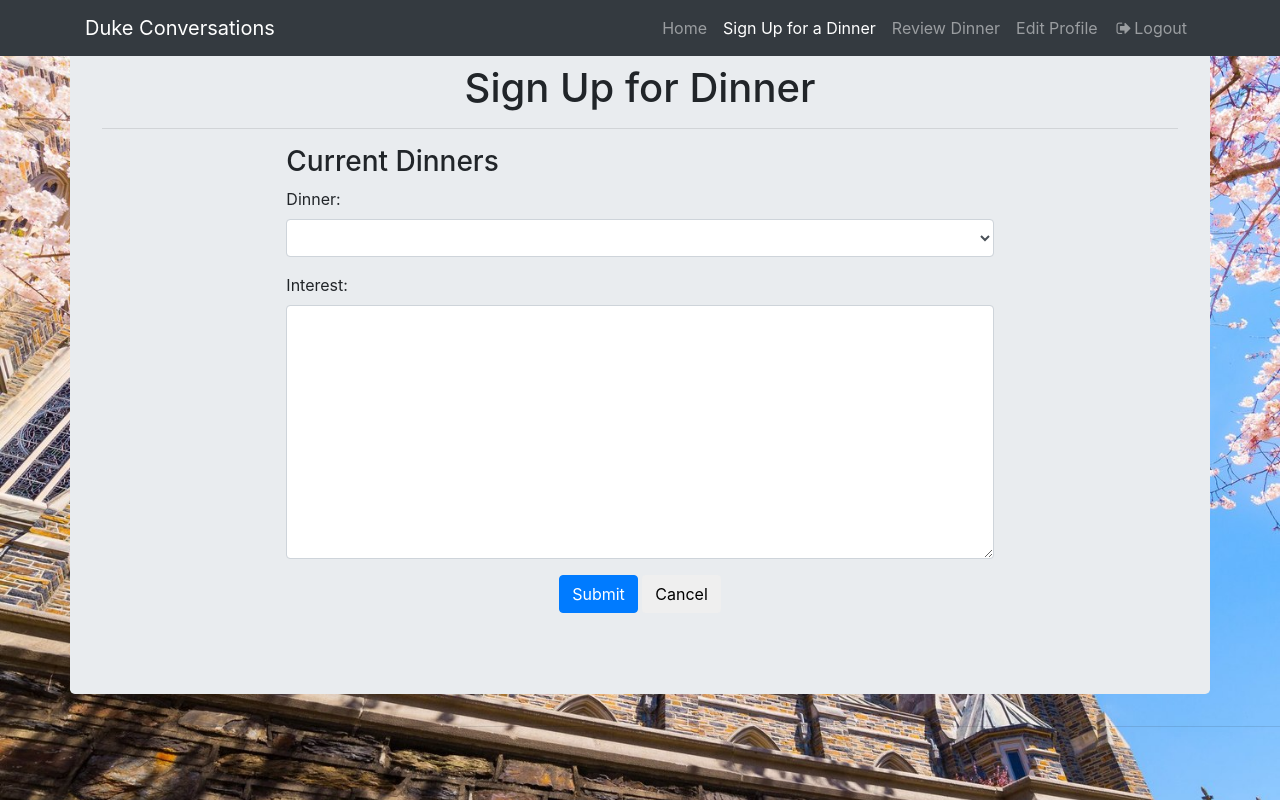
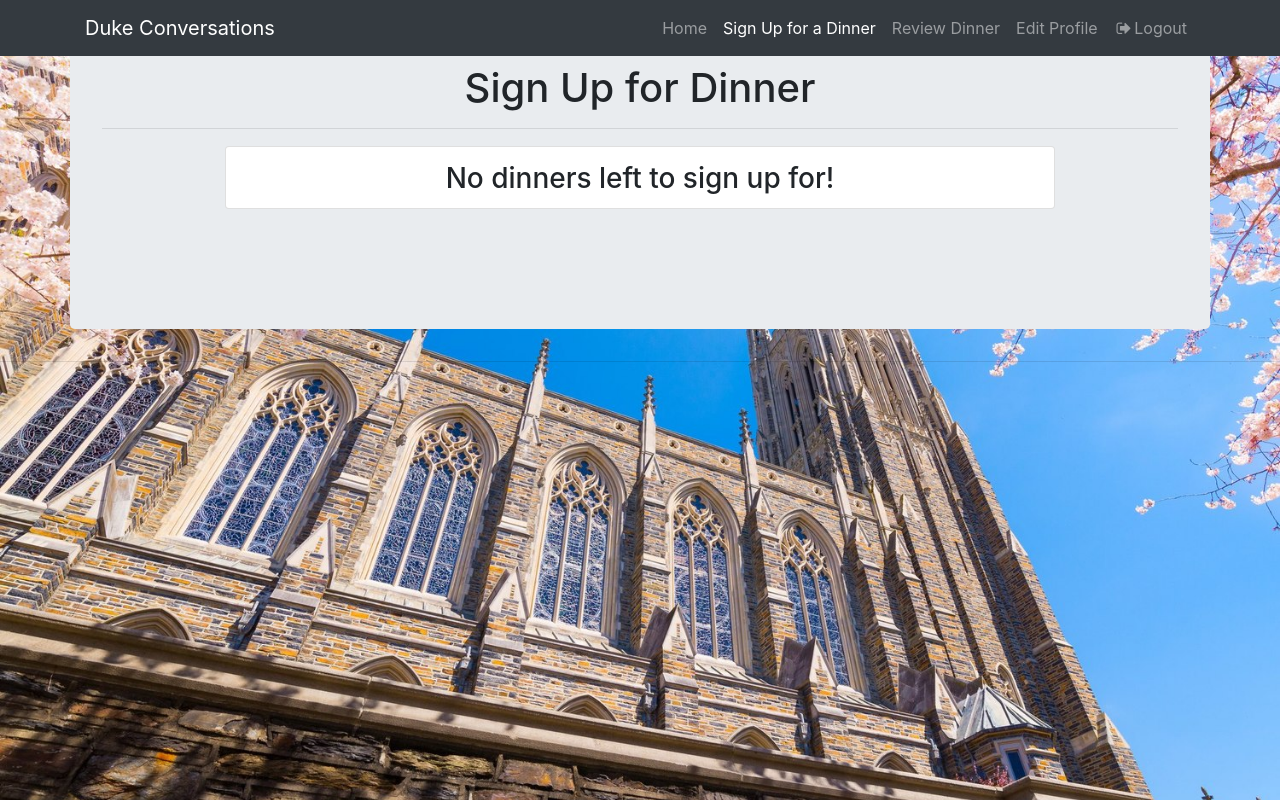
Before and after one commit to amd112/dukeConversations, a Django app: page /register in a window 1280 px wide. Run offline with Django 3.2, Linux system fonts and the light colour scheme; a user stored in the database is signed in; data comes from the database, SQL or seed files in the repository; both versions use the stored data as it was after the commit; lists and menus that the app fills with data are empty; some libraries are stand-ins or nearby versions.

Commit message:
review tab backend works #7
also made it so dinner signup and reviews show a page that says none
left when there are none left, instead of a blank form.

Reviews are gross now.

```diff
--- a/site/convos/app/forms.py
+++ b/site/convos/app/forms.py
@@ -3,6 +3,7 @@ import datetime
 from django import forms
 from django.contrib.auth.models import User
 from .models import Student, Dinner, Professor, Application, Review
+
 
 class loginForm(forms.Form):
 	username = forms.CharField(max_length = 70, widget=forms.TextInput(attrs={'class' : 'form-control'}))
@@ -84,16 +85,21 @@ class reviewDinner(forms.Form):
 		self.user = kwargs.pop('user',None)
 		super(reviewDinner, self).__init__(*args,**kwargs)
 
+		today = datetime.date.today()
 		attended_dinners = Application.objects.filter(username = self.user.username).values_list("dinner_id", flat=True)
 		#needs to be Attended.objects.filter(username = request.user.get_username(), but attended has yet to reach master
 		#might want to sort at this point
 		reviewed_dinners = Review.objects.filter(username = self.user.username).values_list("dinner_id", flat=True)
-		available_reviews = [(x, Dinner.objects.get(pk = x)) for x in attended_dinners if x not in reviewed_dinners]
+		upcoming = Dinner.objects.filter(date_time__gt=today).values_list("id", flat=True)
+		available_reviews = [(x, Dinner.objects.get(pk = x)) for x in attended_dinners if x not in reviewed_dinners and x not in upcoming]
 
 		#defining field types
 		self.fields['dinner'].choices = available_reviews
 		self.fields['dinner'].widget.attrs.update({'class' : 'form-control'})
-		self.fields['rating'].widget.attrs.update({'class' : 'form-control'})
 
+	ranking = [(1, 1), (2, 2), (3, 3), (4, 4), (5, 5)]
 	dinner = forms.ChoiceField()
-	rating = forms.CharField(widget=forms.Textarea)
+	food_grade = forms.ChoiceField(choices = ranking, widget = forms.RadioSelect(attrs={'class' : 'form-control inline'}), label = "How would you rate the food at this dinner?")
+	convo_grade = forms.ChoiceField(choices = ranking, widget = forms.RadioSelect(attrs={'class' : 'form-control inline'}), label = "How would you rate the conversation at this dinner?")
+	food_comments = forms.CharField(required=False, widget=forms.TextInput(attrs={'class' : 'form-control'}), label = "Is there anything else we should know about the food at this dinner?")
+	convo_comments = forms.CharField(required=False, widget=forms.Textarea(attrs={'class' : 'form-control'}), label = "Is there anything you'd like to tell us about the atmosphere or conversation at this dinner?")
--- a/site/convos/app/models.py
+++ b/site/convos/app/models.py
@@ -135,10 +135,10 @@ class Application(models.Model):
 class Review(models.Model):
 	username = models.ForeignKey(Student, on_delete = models.DO_NOTHING)
 	dinner_id = models.ForeignKey(Dinner, on_delete = models.DO_NOTHING)
-	food_grade = models.IntegerField(validators = [MinValueValidator(0), MaxValueValidator(5)], null = True)
-	convo_grade = models.IntegerField(validators = [MinValueValidator(0), MaxValueValidator(5)], null = True)
-	food_comments = models.TextField(max_length = 1000, null = True)
-	convo_comments = models.TextField(max_length = 1000, null = True)
+	food_grade = models.IntegerField(validators = [MinValueValidator(0), MaxValueValidator(5)])
+	convo_grade = models.IntegerField(validators = [MinValueValidator(0), MaxValueValidator(5)])
+	food_comments = models.TextField(max_length = 1000, null = True, blank = True)
+	convo_comments = models.TextField(max_length = 1000, null = True, blank = True)
 	date_time = models.DateTimeField(auto_now_add=True)
 
 
--- a/site/convos/app/templates/html_work/confirm.html
+++ b/site/convos/app/templates/html_work/confirm.html
@@ -32,7 +32,7 @@
         <div class="collapse navbar-collapse" id="navbarResponsive">
           <ul class="navbar-nav ml-auto">
             <li class="nav-item">
-              <a class="nav-link active" href="home">Home
+              <a class="nav-link" href="home">Home
                 <span class="sr-only">(current)</span>
               </a>
             </li>
--- a/site/convos/app/templates/html_work/confirmreview.html
+++ b/site/convos/app/templates/html_work/confirmreview.html
@@ -32,7 +32,7 @@
         <div class="collapse navbar-collapse" id="navbarResponsive">
           <ul class="navbar-nav ml-auto">
             <li class="nav-item">
-              <a class="nav-link active" href="home">Home
+              <a class="nav-link" href="home">Home
                 <span class="sr-only">(current)</span>
               </a>
             </li>
--- a/site/convos/app/templates/html_work/signupdin.html
+++ b/site/convos/app/templates/html_work/signupdin.html
@@ -75,9 +75,11 @@
 
 
       <!-- edit form column -->
-      <div class="col-md-8 personal-info">
+      <div class="col-md-12 personal-info">
 
+		{% if applicable %}
         <h3>Current Dinners</h3>
+
           <form class="form-group" action="" method='POST'> {% csrf_token %}
            {{ form.as_p }}
 
@@ -87,11 +89,15 @@
               <button class="btn btn-default" href="home"> Cancel</button>
             </div>
           </form>
-
-<div class="col-md-2">
-        <div class="text-center">
-        </div>
-      </div>
+		{% else %}
+			<div class="row">
+			<div class="card w-75 card-outline-secondary mb-3 center-block mx-auto">
+			<div class="card-block center-block">
+				<h3 class="card-title text-center" style="padding: 15px 15px 0 15px"> No dinners left to sign up for! </h3>
+			</div>
+			</div>
+			</div>
+		{% endif %}
 
 </div>
 
--- a/site/convos/app/urls.py
+++ b/site/convos/app/urls.py
@@ -28,11 +28,9 @@ urlpatterns = [
 	url(r'^$', views.index, name = 'index'),
 	#registering for dinner /register
 	url(r'^register$', views.register, name = 'registration'),
-    #index for available reviews
-    url(r'^reviewIndex$', views.review_index, name = 'reviewIndex'),
 	#reviewing dinner /review
 	url(r'^review$', views.review, name = 'review'),
-	#registering for dinner /confirm
+	#confirming registration or review /confirm
 	url(r'^confirm$', views.confirm, name = 'confirmation'),
 	url(r'^confirmr$', views.confirm_review, name = 'confirmation'),
 	#registering for website /signup
--- a/site/convos/app/views.py
+++ b/site/convos/app/views.py
@@ -124,24 +124,16 @@ def confirm(request):
 def confirm_review(request):
 	return render(request, 'html_work/confirmreview.html')
 
-
-@login_required(login_url = '/login')
-@user_passes_test(check_complete_user, login_url='/edit')
-def review_index(request):
-	attended_dinners = Application.objects.filter(username = request.user.get_username()).values('dinner_id')
-	# needs to be Attended.objects.filter(username = request.user.get_username(), but attended has yet to reach master
-	reviewed_dinners = Review.objects.filter(username = request.user.get_username()). values('dinner_id')
-	available_reviews = [x for x in attended_dinners if x not in reviewed_dinners]
-	context = {'available_reviews':available_reviews}
-	return render(request, 'html_work/reviewDinner.html', context)
-
-
 @login_required(login_url = '/login')
 @user_passes_test(check_complete_user, login_url='/edit')
 def review(request):
 	#get user object
-	user = request.user.username
-	user = Student.objects.get(username = user)
+	username = request.user.username
+	user = Student.objects.get(username = username)
+	attended_dinners = Application.objects.filter(username = username).values_list("dinner_id", flat=True)
+	#needs to be Attended.objects.filter(username = request.user.get_username(), but attended has yet to reach master
+	reviewed_dinners = Review.objects.filter(username = username).values_list("dinner_id", flat=True)
+	available_reviews = [x for x in attended_dinners if x not in reviewed_dinners]
 
 	#if they filled out form
 	if request.POST:
@@ -151,15 +143,18 @@ def review(request):
 			#fill out automatic data
 			din = data['dinner']
 			din = Dinner.objects.get(pk = din)
-			rate = data['rating']
+			food_grade = data['food_grade']
+			convo_grade = data['convo_grade']
+			food_comments = data['food_comments']
+			convo_comments = data['convo_comments']
 			#save their review
-			r = Review.objects.create(username = user, dinner_id = din, food_grade = 5, convo_grade = 5, food_comments = "NA", convo_comments = rate)
+			r = Review.objects.create(username = user, dinner_id = din, food_grade = food_grade, convo_grade = convo_grade, food_comments = food_comments, convo_comments = convo_comments)
 			r.save()
-			return redirect('/emailpage')
+			return redirect('/confirmr')
 	else:
 		#show form
 		form = reviewDinner(user=user)
-	return render(request, 'html_work/reviewDinner.html', {"form": form})
+	return render(request, 'html_work/reviewDinner.html', {"form": form, "dinners": available_reviews})
 
 @login_required(login_url = '/login')
 #check if they already have a student object
@@ -199,12 +194,18 @@ def edit(request):
 
 @login_required(login_url = '/login')
 @user_passes_test(check_complete_user, login_url='/edit')
-#check they have reviewed all dinners before registering again
-#doesn't pass the data to confirm correctly yet
 def register(request):
 	#get user object
-	user = request.user.username
-	user = Student.objects.get(username = user)
+	username = request.user.username
+	user = Student.objects.get(username = username)
+	startdate = datetime.date.today()
+	enddate = startdate + datetime.timedelta(days=20)
+	future_dins = Dinner.objects.filter(date_time__range=[startdate, enddate]).values_list("id", flat=True)
+	#selecting all the applications already submitted by person
+	applied = Application.objects.filter(username = username)
+	applied = applied.values_list("dinner_id", flat=True)
+
+	applicable = [x for x in future_dins if x not in applied]
 
 	#if they filled out form
 	if request.POST:
@@ -225,7 +226,7 @@ def register(request):
 	else:
 		#show form
 		form = registerDinner(user=user)
-	return render(request, 'html_work/signupdin.html', {"form": form})
+	return render(request, 'html_work/signupdin.html', {"form": form, "applicable": applicable})
 
 def send_email(request):
 	#get the signup information
```
Also changed, not shown: site/convos/app/templates/html_work/reviewDinner.html (+10 -0 lines), site/convos/db.sqlite3.
